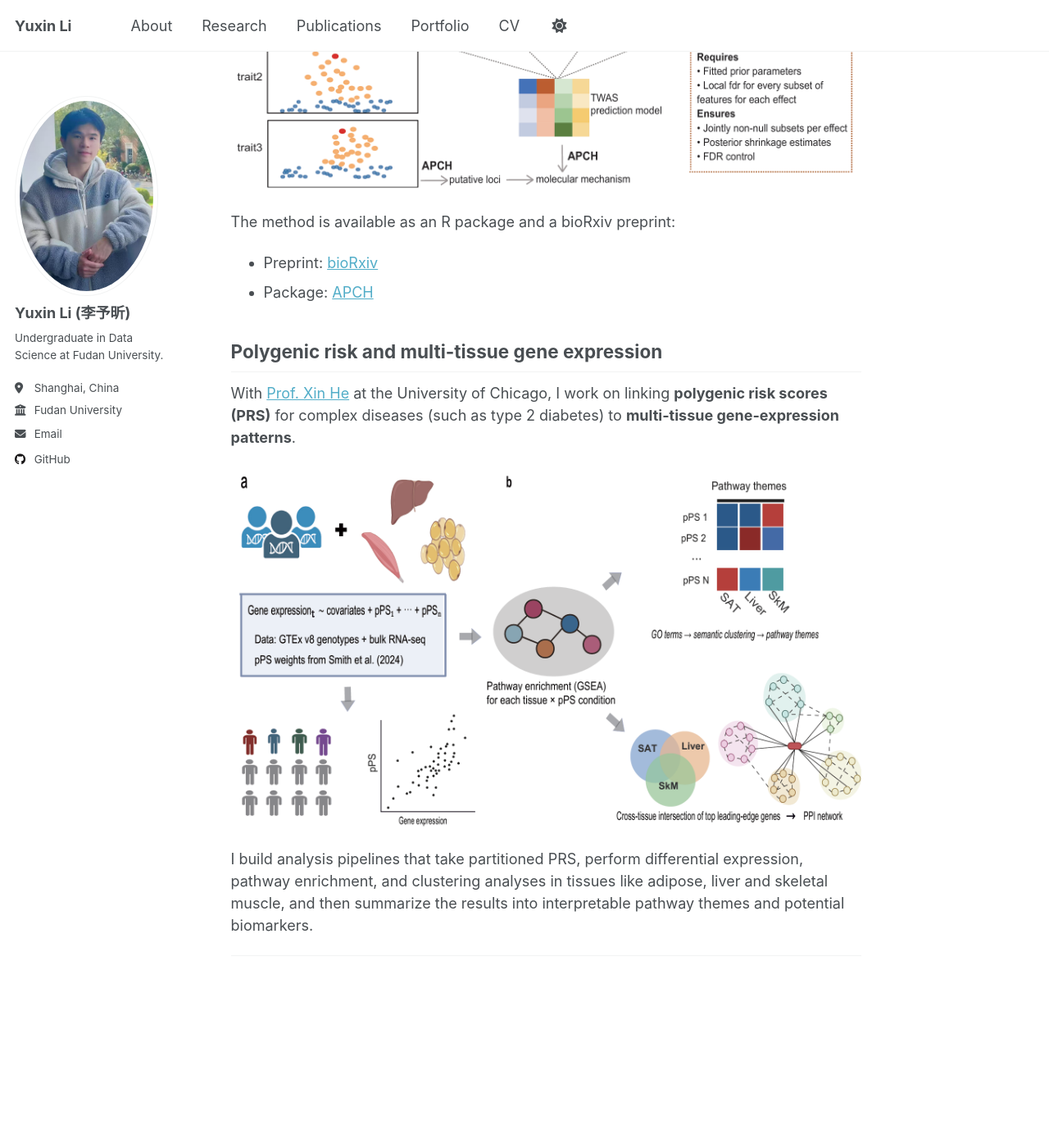
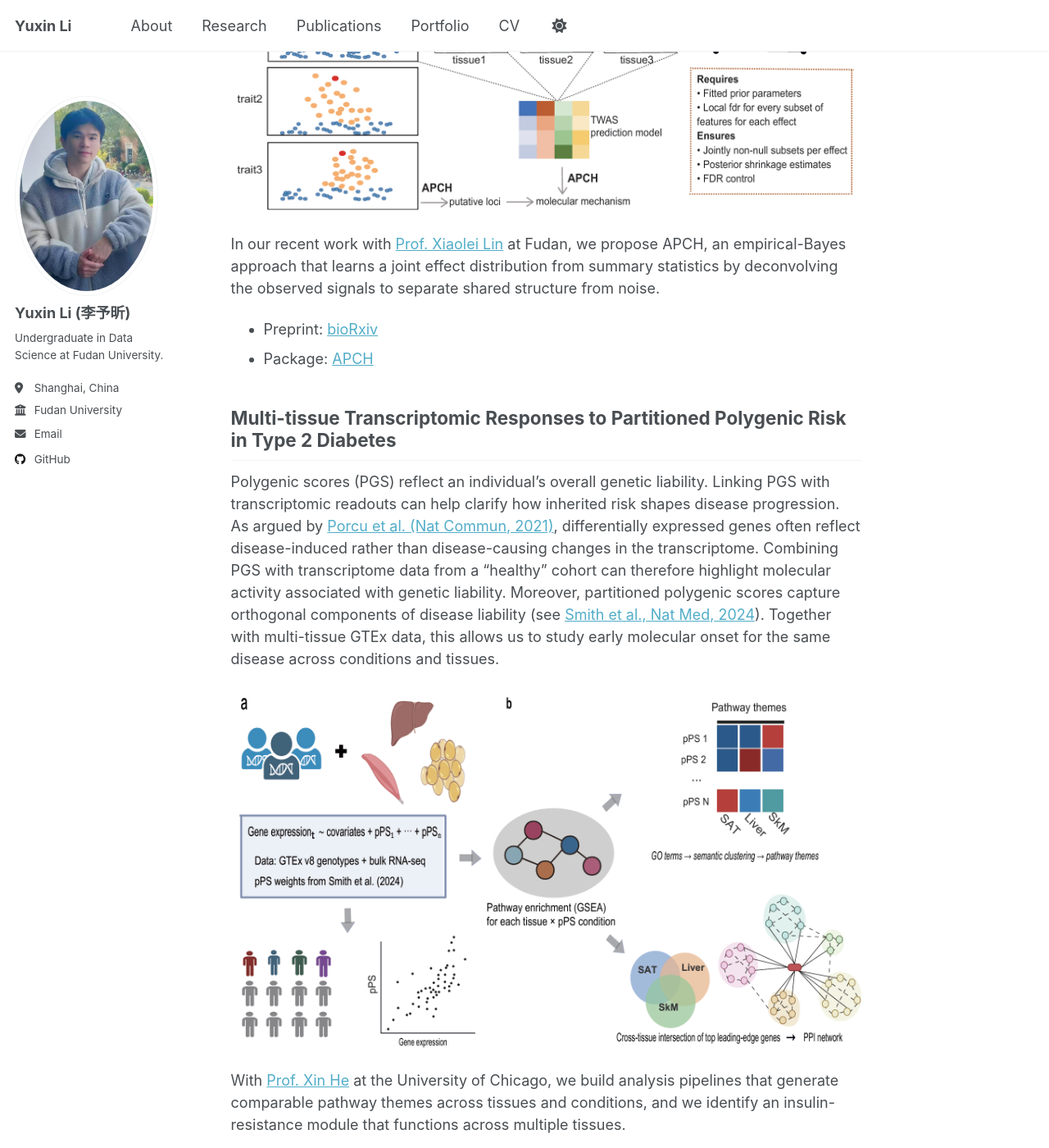
Before and after one commit to colinyuxin/colinyuxin.github.io, a Jekyll site: the page built from _pages/Research.md, in a window 1280 px wide and 1400 px high, scrolled down 735 px. Shown: the whole window at 82% size. Built offline with Jekyll 4.4.1, drawn with Linux system fonts in a browser that asks for light colours; a script that is not in the unit is left out; some of the changed text lies outside the part shown.

Commit message:
Update Research.md

```diff
--- a/_pages/Research.md
+++ b/_pages/Research.md
@@ -7,32 +7,34 @@ classes: wide
 
 ## Adaptive Partial Conjunction Hypothesis (APCH)
 
-I work with [Prof. Xiaolei Lin](https://xiaolei-lin.github.io/) at Fudan on methods for **cross-trait genetic association**. Our recent work proposes the *Adaptive Partial Conjunction Hypothesis* (APCH), which uses summary statistics to identify pleiotropic loci across heterogeneous effect units while controlling false discoveries.
+Pleiotropy is pervasive in genetics and genomics. For example, a single SNP can influence multiple GWAS phenotypes, and a gene can show coordinated or divergent effects across tissues. Statistically, this naturally leads to a *partial conjunction* formulation. We test a composite null so rejection provides evidence that the feature is jointly non-null for a subset of traits or conditions.
+
+
 
 <p style="text-align:center; margin: 1.2rem 0;">
   <img src="/images/research/apch.png" alt="APCH figure" style="width: 100%; height: auto; max-width: none;">
 </p>
-
-
-
-
-The method is available as an R package and a bioRxiv preprint:
+In our recent work with [Prof. Xiaolei Lin](https://xiaolei-lin.github.io/) at Fudan, we propose APCH, an empirical-Bayes approach that learns a joint effect distribution from summary statistics by deconvolving the observed signals to separate shared structure from noise.
 
 - Preprint: [bioRxiv](https://doi.org/10.1101/2025.11.25.690340)
 - Package: [APCH](https://github.com/colinyuxin/APCH)
 
-## Polygenic risk and multi-tissue gene expression
 
-With [Prof. Xin He](https://xinhelab.org/) at the University of Chicago, I work on linking **polygenic risk scores (PRS)** for complex diseases (such as type 2 diabetes) to **multi-tissue gene-expression patterns**.
+
+## Multi-tissue Transcriptomic Responses to Partitioned Polygenic Risk in Type 2 Diabetes
+
+Polygenic scores (PGS) reflect an individual’s overall genetic liability. Linking PGS with transcriptomic readouts can help clarify how inherited risk shapes disease progression. As argued by [Porcu et al. (Nat Commun, 2021)](https://doi.org/10.1038/s41467-021-25805-y), differentially expressed genes often reflect disease-induced rather than disease-causing changes in the transcriptome. Combining PGS with transcriptome data from a “healthy” cohort can therefore highlight molecular activity associated with genetic liability. Moreover, partitioned polygenic scores capture orthogonal components of disease liability (see [Smith et al., Nat Med, 2024](https://doi.org/10.1038/s41591-024-02865-3)). Together with multi-tissue GTEx data, this allows us to study early molecular onset for the same disease across conditions and tissues.
+
+
 
 <p style="text-align:center; margin: 1.2rem 0;">
   <img src="/images/research/prs_expression.png" alt="PRS figure" style="width: 100%; height: auto; max-width: none;">
 </p>
 
 
+With [Prof. Xin He](https://xinhelab.org/) at the University of Chicago, we build analysis pipelines that generate comparable pathway themes across tissues and conditions, and we identify an insulin-resistance module that functions across multiple tissues.
 
 
 
-I build analysis pipelines that take partitioned PRS, perform differential expression, pathway enrichment, and clustering analyses in tissues like adipose, liver and skeletal muscle, and then summarize the results into interpretable pathway themes and potential biomarkers.
 
 ---
```
